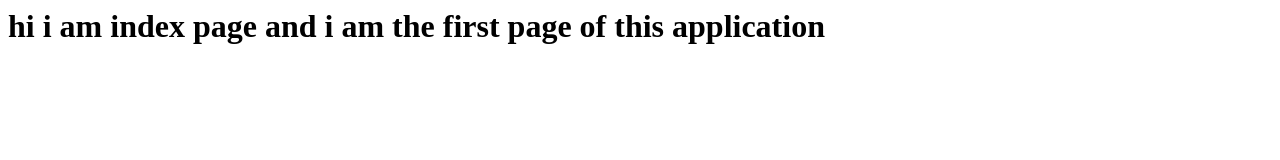
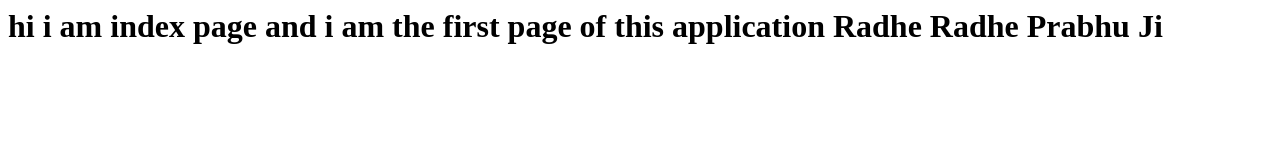
Before and after one commit to Ashishdange123/Webapp_repo, a plain HTML site: page index.html in a window 1280 px wide. Drawn offline with Linux system fonts and the light colour scheme.

Commit message:
new change update

```diff
--- a/index.html
+++ b/index.html
@@ -1 +1 @@
-<h1>hi i am index page and i am the first page of this application</h1>
+<h1>hi i am index page and i am the first page of this application Radhe Radhe Prabhu Ji</h1>
```
